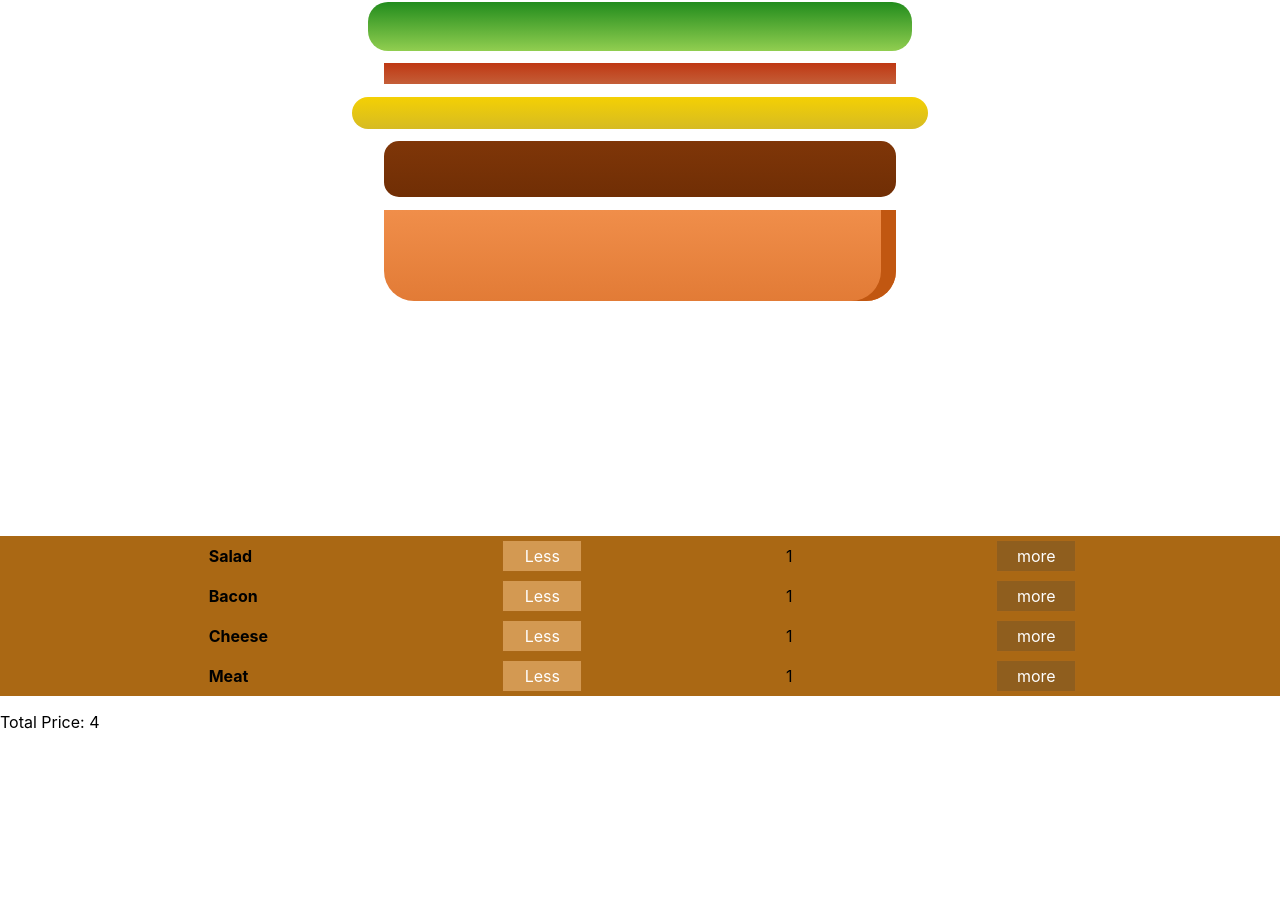
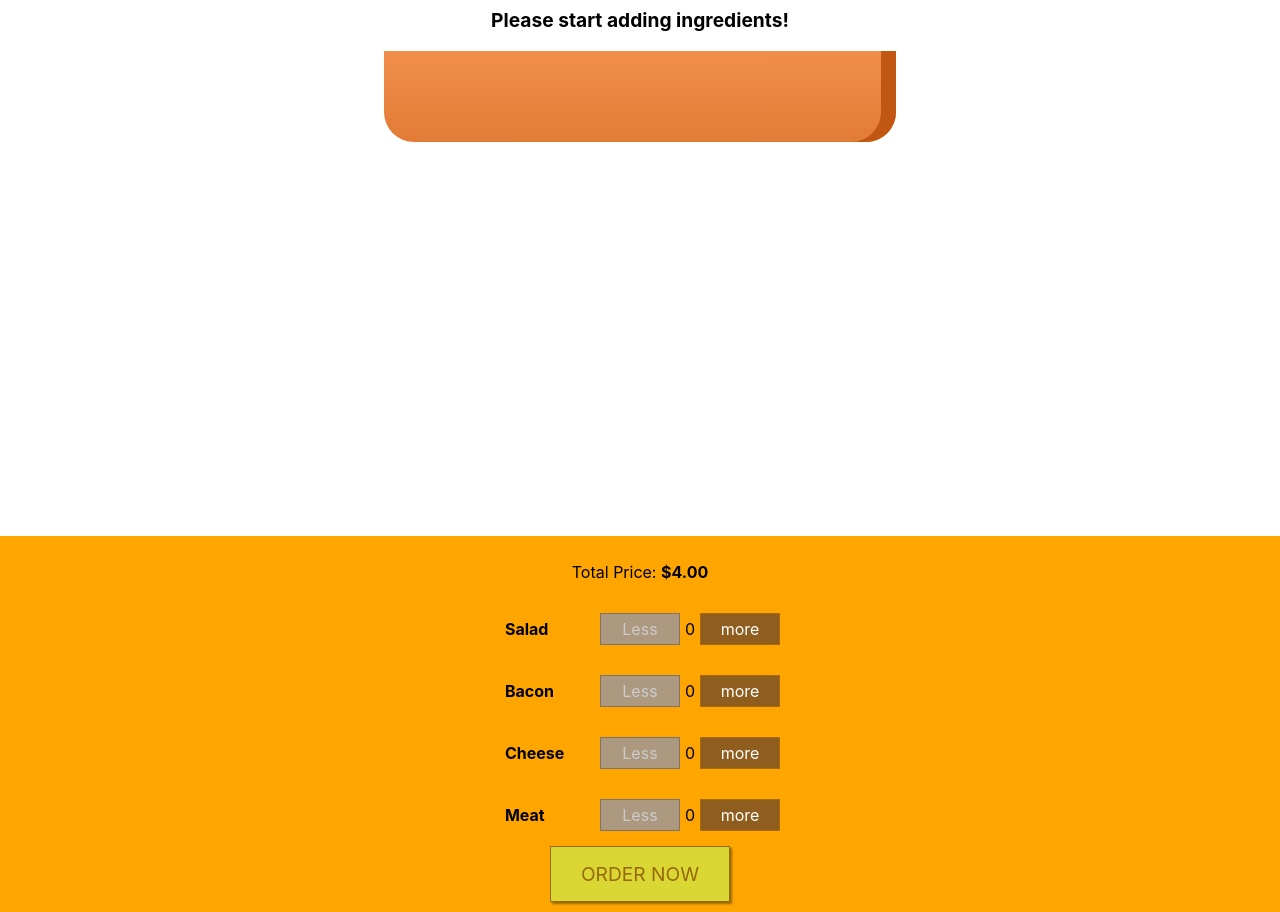
Before and after one commit to aDeveloperX/React-Burger, a React (Create React App) app: page / in a window 1280 px wide. Shown: the part 200-1112 px from the top of the page. Before the commit the page ends 948 px from the top, so only its background shows below. Built offline with nearby package versions, Linux system fonts and the light colour scheme.

Commit message:
add floating window when the users click on the ordern now button

```diff
--- a/src/App.js
+++ b/src/App.js
@@ -1,5 +1,4 @@
 import React, { Component } from "react";
-import logo from "./logo.svg";
 import "./App.css";
 import Layout from "./components/Layout/Layout";
 import BurgerBuilder from "./containers/BurgerBuilder/BurgerBuilder";
--- a/src/components/Burger/BuildControls/BuildControl/BuildControl.js
+++ b/src/components/Burger/BuildControls/BuildControl/BuildControl.js
@@ -12,7 +12,7 @@
       >
         Less
       </button>
-      <p1>{props.number}</p1>
+      <p>{props.number}</p>
       <button className={classes.More} onClick={props.added}>
         more
       </button>
--- a/src/components/Burger/BuildControls/BuildControl/BuildControl.module.css
+++ b/src/components/Burger/BuildControls/BuildControl/BuildControl.module.css
@@ -1,8 +1,8 @@
 .BuildControl {
   display: flex;
-  justify-content: space-evenly;
+  justify-content: space-between;
   align-items: center;
-  background-color: #aa6814;
+  margin: 5px 0;
 }
 
 .BuildControl button {
--- a/src/components/Burger/BuildControls/BuildControls.js
+++ b/src/components/Burger/BuildControls/BuildControls.js
@@ -23,7 +23,10 @@
 
 const buildControls = props => {
   return (
-    <div className={classes.BuildControl}>
+    <div className={classes.BuildControls}>
+      <p>
+        Total Price: <strong>${props.price.toFixed(2)}</strong>
+      </p>
       {controls.map(control => {
         return (
           <BuildControl
@@ -36,7 +39,13 @@
           />
         );
       })}
-      <p>Total Price: {props.price}</p>
+      <button
+        className={classes.OrderButton}
+        disabled={!props.purchasable}
+        onClick={props.ordered}
+      >
+        ORDER NOW
+      </button>
     </div>
   );
 };
--- a/src/components/Burger/BuildControls/BuildControls.module.css
+++ b/src/components/Burger/BuildControls/BuildControls.module.css
@@ -8,3 +8,45 @@
   margin: auto;
   padding: 10px 0;
 }
+
+.OrderButton {
+  background-color: #dad735;
+  outline: none;
+  cursor: pointer;
+  border: 1px solid #966909;
+  color: #966909;
+  font-family: inherit;
+  font-size: 1.2em;
+  padding: 15px 30px;
+  box-shadow: 2px 2px 2px #966909;
+}
+
+.OrderButton:hover,
+.OrderButton:active {
+  background-color: #a0db41;
+  border: 1px solid #966909;
+  color: #966909;
+}
+
+.OrderButton:disabled {
+  background-color: #c7c6c6;
+  cursor: not-allowed;
+  border: 1px solid #ccc;
+  color: #888888;
+}
+
+.OrderButton:not(:disabled) {
+  animation: enable 0.3s linear;
+}
+
+@keyframes enable {
+  0% {
+    transform: scale(1);
+  }
+  60% {
+    transform: scale(1.1);
+  }
+  100% {
+    transform: scale(1);
+  }
+}
--- a/src/components/Burger/Burger.js
+++ b/src/components/Burger/Burger.js
@@ -5,7 +5,6 @@
 const Burger = props => {
   var counter = 0;
   let transformedIngredients = Object.keys(props.ingredients).map(key => {
-    console.log(props.ingredients);
     return [...Array(props.ingredients[key])].map((_, i) => {
       counter++;
       return <BurgerIngredient key={key + i} type={key}></BurgerIngredient>;
--- /dev/null
+++ b/src/components/Burger/OrderSummary/OrderSummary.js
@@ -0,0 +1,22 @@
+import React from "react";
+
+const orderSummary = props => {
+  const ingredientSummary = Object.keys(props.ingredients).map(key => {
+    return (
+      <li key={key}>
+        <span style={{ textTransform: "capitalize" }}>{key}</span>:&nbsp;
+        {props.ingredients[key]}
+      </li>
+    );
+  });
+  return (
+    <>
+      <h3>Your Order</h3>
+      <p>A delicious burger with the following ingredients:</p>
+      <ul>{ingredientSummary}</ul>
+      <p>Continue to Checkout?</p>
+    </>
+  );
+};
+
+export default orderSummary;
--- /dev/null
+++ b/src/components/UI/Modal/Modal.js
@@ -0,0 +1,18 @@
+import React from "react";
+import classes from "./Modal.module.css";
+
+const modal = props => {
+  return (
+    <div
+      className={classes.Modal}
+      style={{
+        transform: props.show ? "translateY(0)" : "translateY(-100vh)",
+        opacity: props.show ? "1" : "0"
+      }}
+    >
+      {props.children}
+    </div>
+  );
+};
+
+export default modal;
--- /dev/null
+++ b/src/components/UI/Modal/Modal.module.css
@@ -0,0 +1,20 @@
+.Modal {
+  position: fixed;
+  z-index: 500;
+  background-color: white;
+  width: 70%;
+  border: 1px solid #ccc;
+  box-shadow: 1px 1px 1px black;
+  padding: 16px;
+  left: 15%;
+  top: 30%;
+  box-sizing: border-box;
+  transition: all 0.3s ease-out;
+}
+
+@media (min-width: 600px) {
+  .Modal {
+    width: 500px;
+    left: calc(50% - 250px);
+  }
+}
--- a/src/containers/BurgerBuilder/BurgerBuilder.js
+++ b/src/containers/BurgerBuilder/BurgerBuilder.js
@@ -1,6 +1,8 @@
 import React, { Component } from "react";
 import Burger from "../../components/Burger/Burger";
 import BuildControls from "../../components/Burger/BuildControls/BuildControls";
+import Modal from "../../components/UI/Modal/Modal.js";
+import OrderSummary from "../../components/Burger/OrderSummary/OrderSummary";
 
 const INGREDIENT_PRICES = {
   salad: 0.5,
@@ -12,12 +14,14 @@
 class BurgerBuilder extends Component {
   state = {
     ingredients: {
-      salad: 1,
-      bacon: 1,
-      cheese: 1,
-      meat: 1
+      salad: 0,
+      bacon: 0,
+      cheese: 0,
+      meat: 0
     },
-    totalPrice: 4
+    totalPrice: 4,
+    purchasable: true,
+    purchasing: false
   };
 
   addIngredientHandler = type => {
@@ -50,6 +54,10 @@
     }
   };
 
+  purchaseHandler = () => {
+    this.setState({ purchasing: true });
+  };
+
   render() {
     const disabledInfo = {
       ...this.state.ingredients
@@ -60,6 +68,9 @@
 
     return (
       <>
+        <Modal show={this.state.purchasing}>
+          <OrderSummary ingredients={this.state.ingredients}></OrderSummary>
+        </Modal>
         <Burger ingredients={this.state.ingredients}></Burger>
         <BuildControls
           ingredientAdded={this.addIngredientHandler}
@@ -67,6 +78,8 @@
           ingredients={this.state.ingredients}
           price={this.state.totalPrice}
           disabled={disabledInfo}
+          purchasable={this.state.purchasable}
+          ordered={this.purchaseHandler}
         ></BuildControls>
       </>
     );
```
Also changed, not shown: src/components/UI/Backdrop/Backdrop.js (added).
